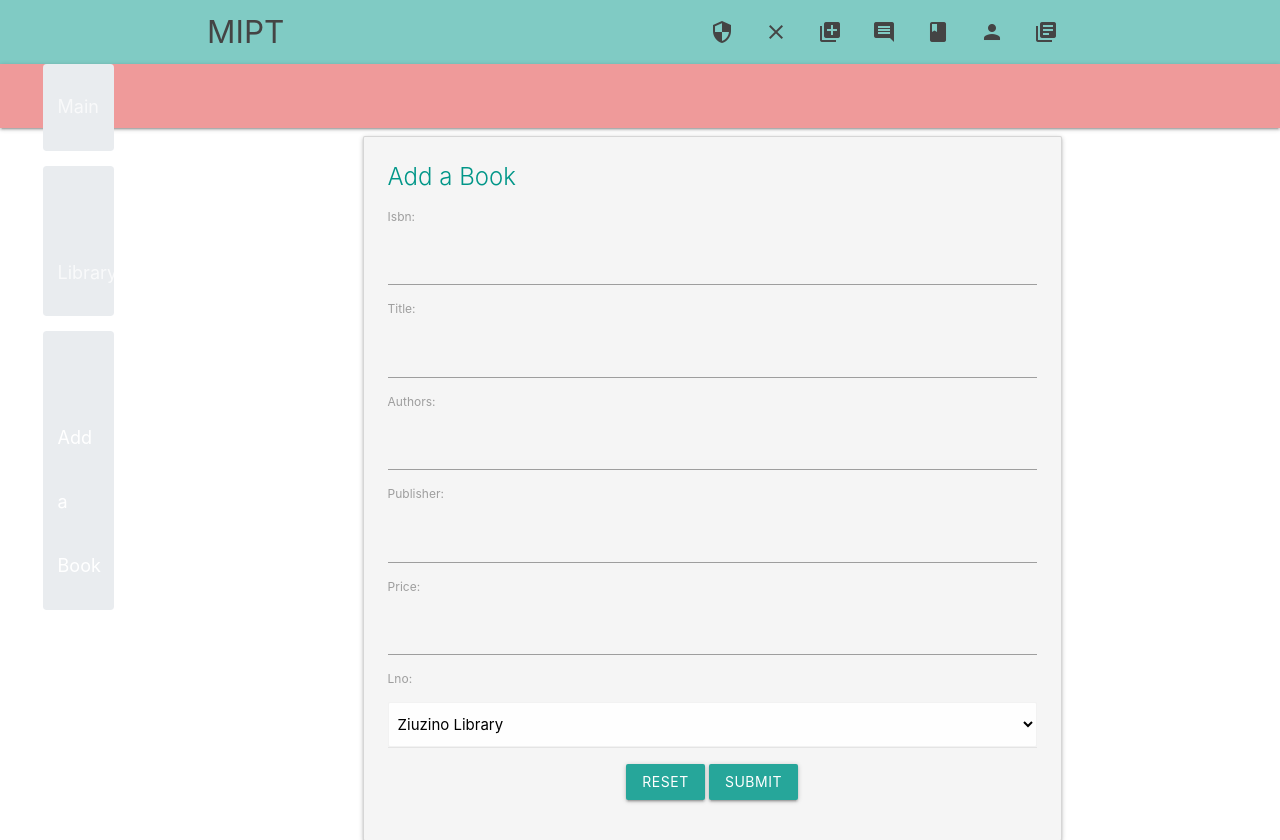
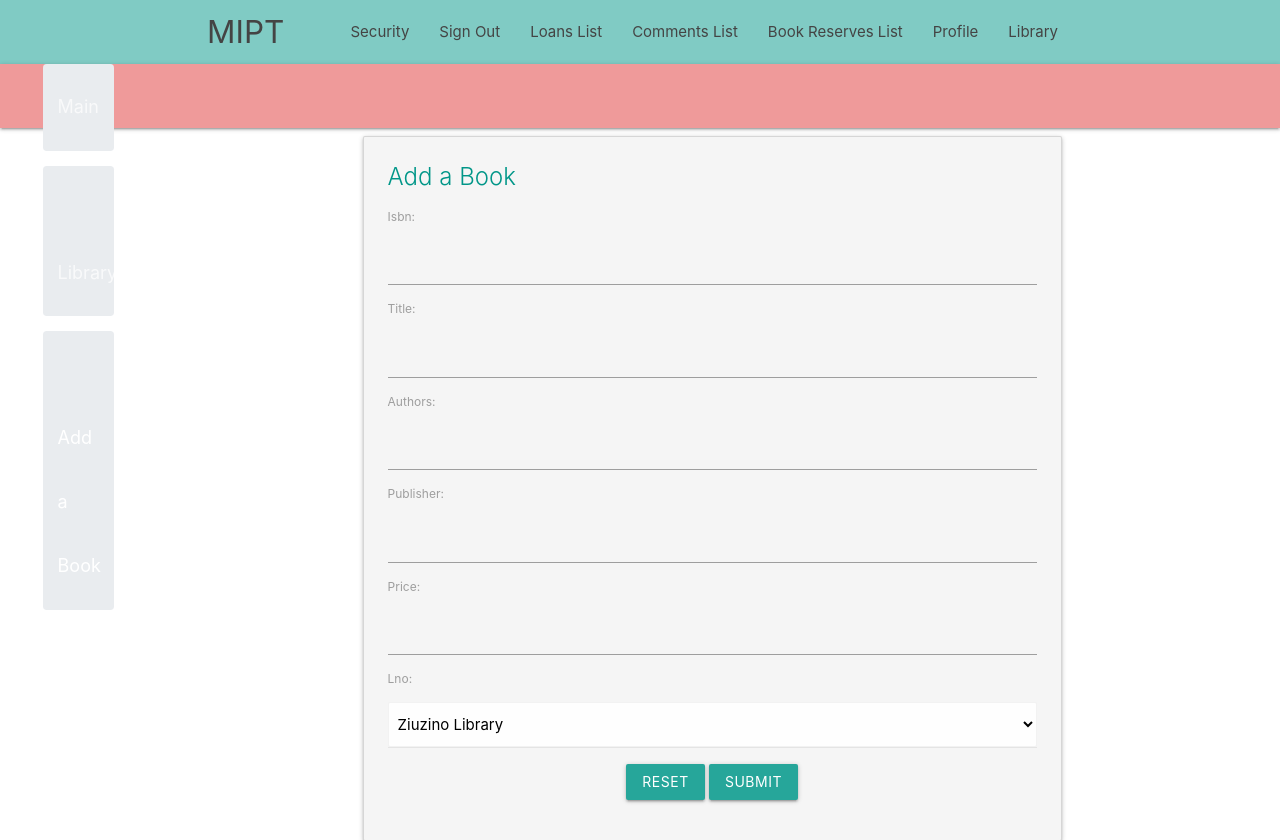
Before and after one commit to pascaltll/Library-Management-System, a Django app: template templates/addbook.html in a window 1280 px wide. Shown: the top 840 px of the page. Run offline with Django 4.2, Linux system fonts and the light colour scheme; the template is opened without the code that fills it: values that come from a table or form of the project are taken from there, others are empty; a user stored in the database is signed in; tables that the repository leaves empty hold one stand-in row (values such as "Sample post"); parts of the project's set-up code (start-up, migrations or seed data) failed here and were passed over; some libraries are stand-ins or nearby versions.

Commit message:
Update base.html
Icons are changed

```diff
--- a/templates/base.html
+++ b/templates/base.html
@@ -13,7 +13,6 @@
   <link href="/static/css/materialize.min.css" type="text/css" rel="stylesheet" media="screen,projection"/>
   <link href="/static/css/style.css" type="text/css" rel="stylesheet" media="screen,projection"/>
 
-
   <script type="text/javascript" src="/static/js/jquery-3.3.1.min.js"></script>
   <script type="text/javascript" src="/static/js/materialize.min.js"></script>
 
@@ -24,92 +23,89 @@
       <a href="{% url 'library:index' %}" id="logo-container" class="brand-logo">MIPT</a>
 
       <ul class="right hide-on-med-and-down">
-        <li><a href="http://127.0.0.1:8000/admin/"><i class="material-icons">security</i></a></li>
+        <li><a href="http://heokiu.pythonanywhere.com/admin/">Security</a></li>
         {% if not user.is_authenticated %}
-        <li><a href="{% url 'library:signup' %}"><i class="material-icons">person_add</i></a></li>
+        <li><a href="{% url 'library:signup' %}">Sign Up</a></li>
         {% endif %}
         {% if user.is_authenticated %}
             <li>
                 <a href="{% url 'library:signout' %}">
-                    <i class="material-icons">clear</i>
+                    Sign Out
                 </a>
             </li>
             <li>
                 <a href="{% url 'library:loans' %}">
-                    <i class="material-icons">library_add</i>
+                    Loans List
                 </a>
             </li>
             <li>
                 <a href="{% url 'library:comments' %}">
-                    <i class="material-icons">comment</i>
+                    Comments List
                 </a>
             </li>
             <li>
                 <a href="{% url 'library:reserves' %}">
-                    <i class="material-icons">book</i>
+                    Book Reserves List
                 </a>
             </li>
         {% endif %}
         <li>
             {% if user.is_authenticated %}
             <a href="{% url 'library:profile' %}">
-                <i class="material-icons">person</i>
+                Profile
             </a>
             {% else %}
             <a href="{% url 'library:signin' %}">
-                <i class="material-icons">person_outline</i>
+                Sign In
             </a>
             {% endif %}
         </li>
-        <li><a href="{% url 'library:books' %}"><i class="material-icons">library_books</i></a>
-        </li>
+        <li><a href="{% url 'library:books' %}">Library</a></li>
       </ul>
 
       <ul id="nav-mobile" class="sidenav">
-                  <li><a href="http://127.0.0.1:8000/admin/"><i class="material-icons">security</i>Administration</a></li>
-
-        <li><a href="{% url 'library:signup' %}"><i class="material-icons">person_add</i>Sign Up</a></li>
+        <li><a href="http://127.0.0.1:8000/admin/">Administration</a></li>
+        <li><a href="{% url 'library:signup' %}">Sign Up</a></li>
         {% if user.is_authenticated %}
             <li>
                 <a href="{% url 'library:signout' %}">
-                    <i class="material-icons">clear</i>Sign Out
+                    Sign Out
                 </a>
             </li>
             <li>
                 <a href="{% url 'library:loans' %}">
-                    <i class="material-icons">library_add</i>Loans List
+                    Loans List
                 </a>
             </li>
             <li>
                 <a href="{% url 'library:comments' %}">
-                    <i class="material-icons">comment</i>Comments List
+                    Comments List
                 </a>
             </li>
             <li>
                 <a href="{% url 'library:reserves' %}">
-                    <i class="material-icons">book</i>Reserves List
+                    Book Reserves List
                 </a>
             </li>
         {% endif %}
         <li>
             {% if user.is_authenticated %}
             <a href="{% url 'library:profile' %}">
-                <i class="material-icons">person</i>Profile
+                Profile
             </a>
             {% else %}
             <a href="{% url 'library:signin' %}">
-                <i class="material-icons">person_outline</i>Sign In
+                Sign In
             </a>
             {% endif %}
         </li>
-        <li><a href="{% url 'library:books' %}"><i class="material-icons">library_books</i>Library</a>
-        </li>
-        <!--the other icons shorted-->
-        <li><a href="https://github.com/pascaltll/Library-Management-System"><i class="material-icons">save</i>Project Repository</a></li>
-        <li><a href="https://github.com/pascaltll"><i class="material-icons">save</i>My GitHub</a></li>
+        <li><a href="{% url 'library:books' %}">Library</a></li>
+        <!--the other icons shortened-->
+        <li><a href="https://github.com/pascaltll/Library-Management-System">Project Repository</a></li>
+        <li><a href="https://github.com/pascaltll">My GitHub</a></li>
       </ul>
       <a href="" data-target="nav-mobile" class="sidenav-trigger right">
-          <i class="material-icons">menu</i>
+          Menu
       </a>
 
     </div>
```
Lines whose indentation alone changed are shown as unchanged.
